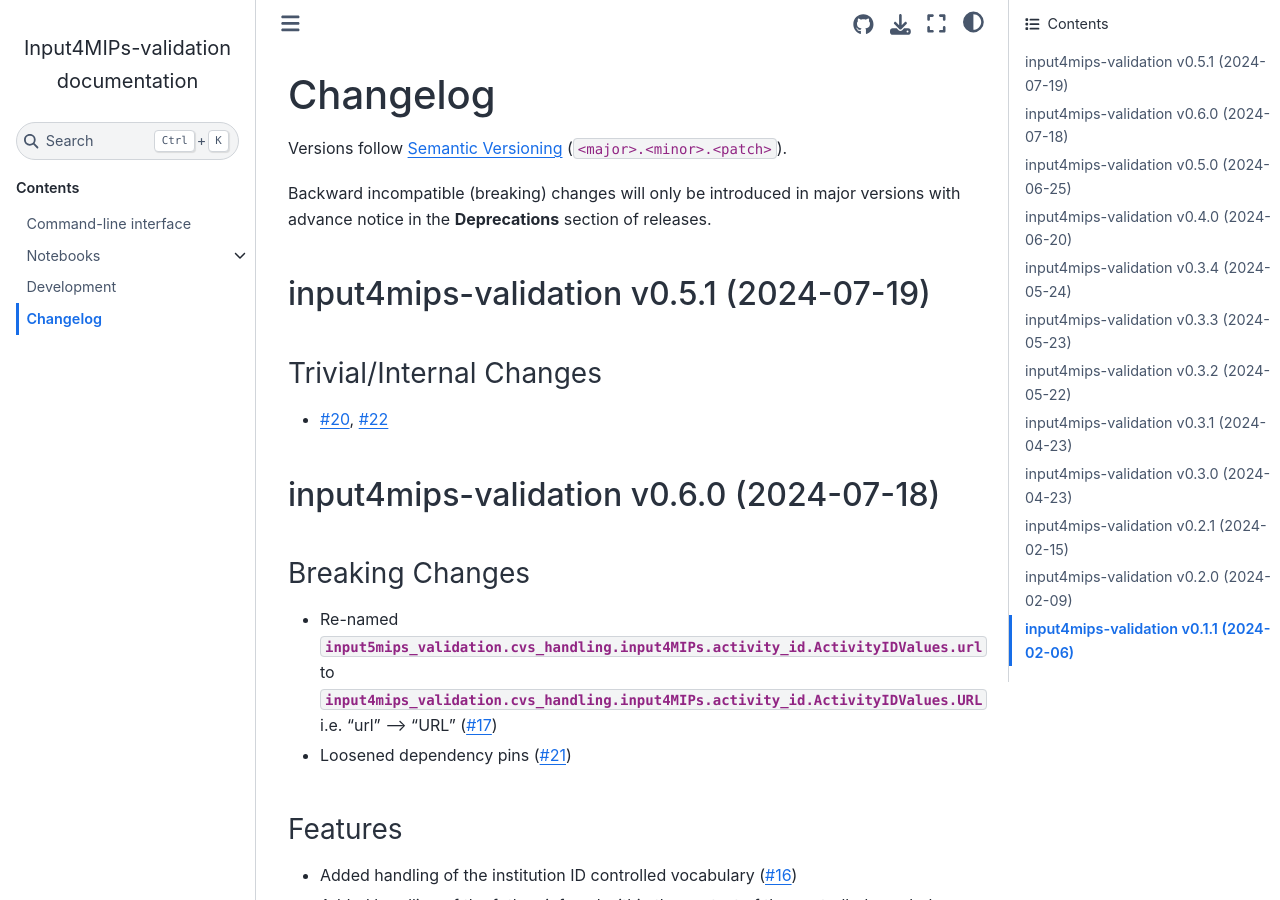
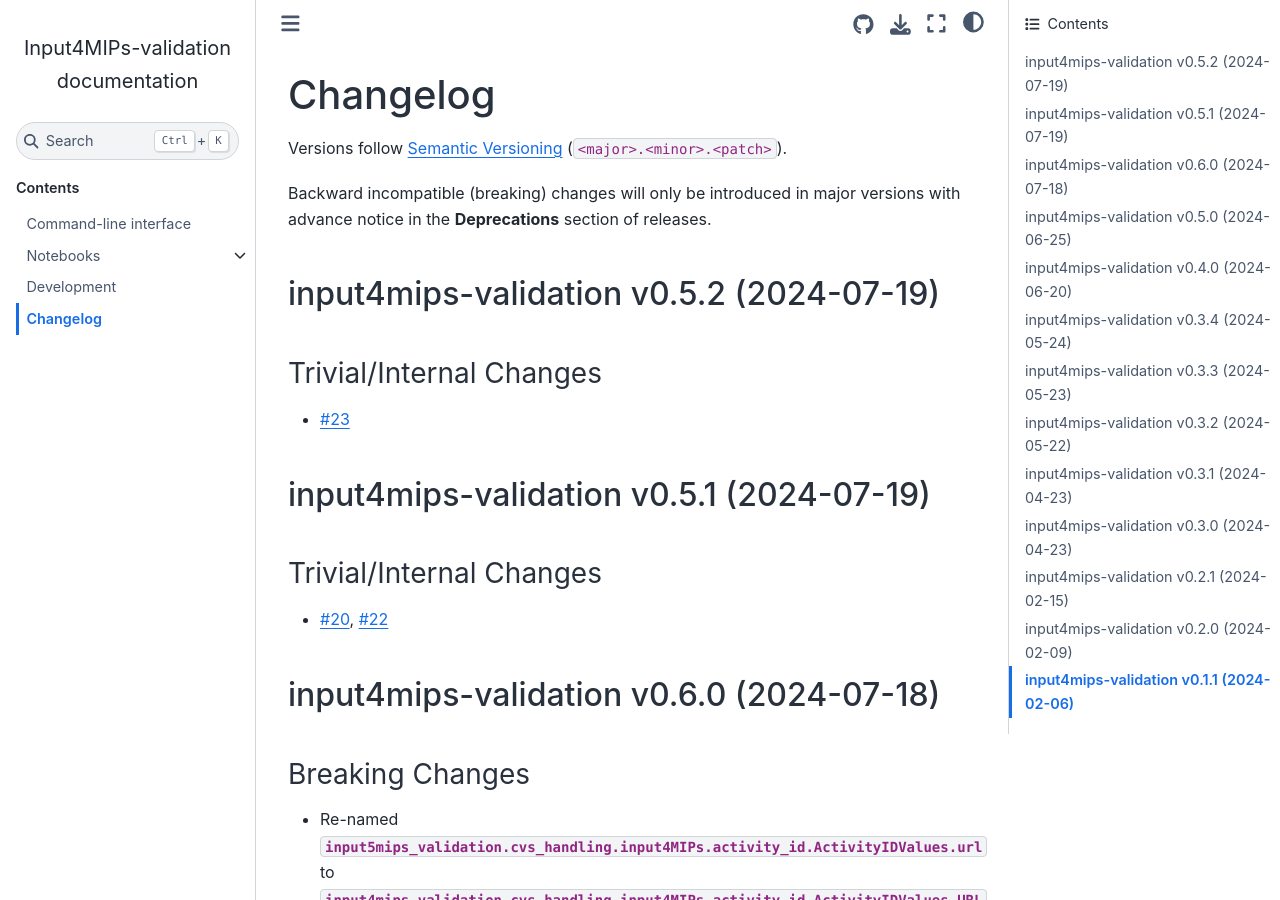
Before and after one commit to climate-resource/input4mips_validation, a Sphinx documentation site: the page built from docs/source/changelog.md, in a window 1280 px wide and 900 px high. Built offline with Sphinx 7.4.7 and the Sphinx Book theme 1.1.4, drawn with Linux system fonts in a browser that asks for light colours; pages that are not in the unit, such as notebooks, are missing from menus.

Commit message:
bump: version 0.5.2a1 -> 0.5.2

```diff
--- a/docs/source/changelog.md
+++ b/docs/source/changelog.md
@@ -18,6 +18,14 @@ of rst and use slightly different categories.
 -->
 
 <!-- towncrier release notes start -->
+
+## input4mips-validation v0.5.2 (2024-07-19)
+
+
+### Trivial/Internal Changes
+
+- [#23](https://github.com/climate-resource/input4mips_validation/pulls/23)
+
 
 ## input4mips-validation v0.5.1 (2024-07-19)
 
--- a/pyproject.toml
+++ b/pyproject.toml
@@ -17,7 +17,7 @@ dependencies = [
     "cattrs<24.0.0,>=23.2.3",
 ]
 name = "input4mips-validation"
-version = "0.5.2a1"
+version = "0.5.2"
 description = "Validation of input4MIPs data (checking file formats, metadata etc.)."
 readme = "README.md"
 
```
Also changed, not shown: changelog/23.trivial.md (deleted, +0 -3 lines), 1 other file.
